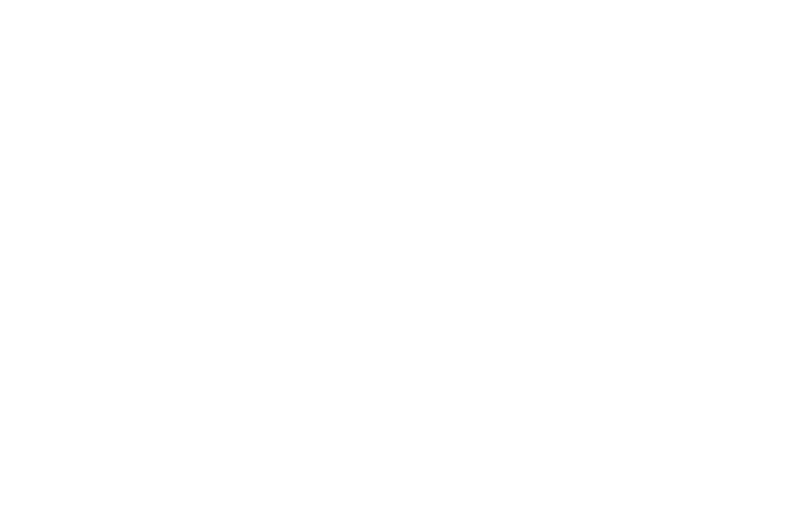
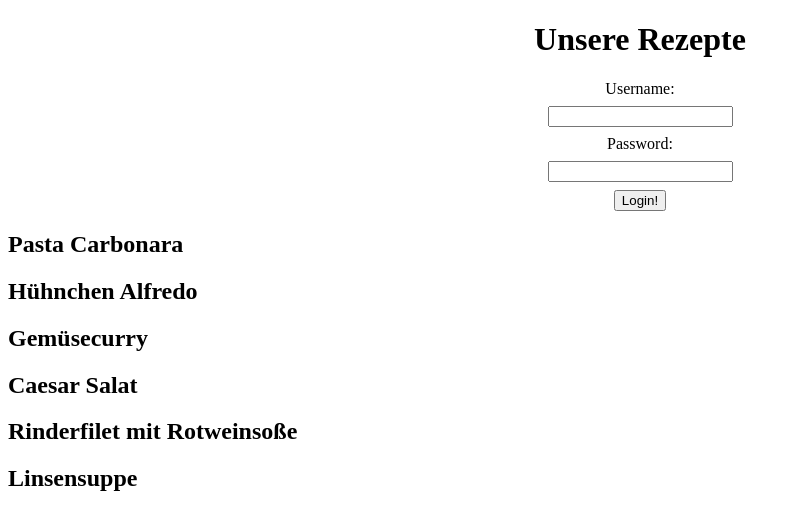
Before and after one commit to MartinKruess/domExercise, a plain HTML site: page index.html in a window 1280 px wide. Shown: the whole page, without its empty margins (0-801 px from the left). Drawn offline with Linux system fonts and the light colour scheme.

Commit message:
form event listener gemacht, arbeiten noch an den rezepten

```diff
--- a/index.html
+++ b/index.html
@@ -4,8 +4,21 @@
   <meta charset="UTF-8">
   <meta name="viewport" content="width=device-width, initial-scale=1.0">
   <title>Document</title>
+  <link rel="stylesheet" href="style.css">
+  <script type="module" src="main.js" defer></script>
 </head>
 <body>
-
+  <main>
+    <h1>Unsere Rezepte</h1>
+    <form>
+      <label for="username">Username:</label>
+      <input type="text" name="username" id="username">
+      <label for="password">Password:</label>
+      <input type="password" name="password" id="password">
+      <button>Login!</button>
+    </form>
+    <!-- Div für karte -->
+    <section></section>
+  </main>
 </body>
 </html>
--- a/main.js
+++ b/main.js
@@ -0,0 +1,44 @@
+import {rezeptDaten} from './rezepte.js';
+import {users} from './users.js';
+
+//Rezepte
+const section = document.querySelector('section');
+
+section.innerHTML = rezeptDaten.map(rezept => {
+    return `
+    <div class="card">
+        <h2>${rezept.name}</h2>
+    </div> `
+}).join('');
+
+
+
+//User
+const form = document.querySelector('form');
+
+form.addEventListener('submit', event => {
+    event.preventDefault();
+    const userInput = event.currentTarget.elements.username.value;
+    const pwInput = event.currentTarget.elements.password.value;
+    let user = {};
+    user = users.find(user => user.username = userInput);
+
+    if(user.password === pwInput){
+        const main = document.querySelector('main');
+        const p = document.createElement('p');
+        p.innerText = `Hallo ${user.username}`;
+        form.innerHTML = `<button id="logout">Logout!</button>`;
+        main.append(p);
+        const button = document.querySelector('#logout');
+        button.addEventListener('click', event => {
+            user = {};
+            form.innerHTML = `
+            <label for="username">Username:</label>
+            <input type="text" name="username" id="username">
+            <label for="password">Password:</label>
+            <input type="password" name="password" id="password">
+            <button>Login!</button>`
+            p.innerText = '';
+        })
+    }
+})
--- /dev/null
+++ b/rezepte.js
@@ -0,0 +1,32 @@
+export const rezeptDaten = [
+    {
+      name: "Pasta Carbonara",
+      zutaten: ["Spaghetti", "Eier", "Parmesan", "Pancetta", "Knoblauch", "Salz", "Pfeffer"],
+      anleitung: "Koche die Spaghetti al dente. Brate die Pancetta mit Knoblauch..."
+    },
+    {
+      name: "Hühnchen Alfredo",
+      zutaten: ["Hähnchenbrust", "Fettuccine-Nudeln", "Sahne", "Parmesan", "Knoblauch", "Butter", "Salz", "Pfeffer"],
+      anleitung: "Brate die Hähnchenbrust. Koche die Nudeln. Mache die Alfredo-Soße..."
+    },
+    {
+      name: "Gemüsecurry",
+      zutaten: ["Gemüse nach Wahl", "Kokosmilch", "Currypaste", "Zwiebeln", "Knoblauch", "Ingwer", "Öl", "Salz"],
+      anleitung: "Brate das Gemüse. Koche die Currypaste mit Zwiebeln, Knoblauch und Ingwer..."
+    },
+    {
+      name: "Caesar Salat",
+      zutaten: ["Römersalat", "Croutons", "Parmesan", "Caesar-Dressing", "Hähnchenbrust (optional)"],
+      anleitung: "Mische den Salat mit Croutons, Parmesan und Dressing. Brate die Hähnchenbrust..."
+    },
+    {
+      name: "Rinderfilet mit Rotweinsoße",
+      zutaten: ["Rinderfilet", "Rotwein", "Schalotten", "Knoblauch", "Butter", "Salz", "Pfeffer"],
+      anleitung: "Brate das Rinderfilet. Koche die Soße aus Rotwein, Schalotten und Knoblauch..."
+    },
+    {
+      name: "Linsensuppe",
+      zutaten: ["Linsen", "Gemüsebrühe", "Karotten", "Sellerie", "Zwiebeln", "Knoblauch", "Gewürze"],
+      anleitung: "Koche die Linsen in Gemüsebrühe. Brate das Gemüse mit Zwiebeln und Knoblauch..."
+    }
+  ];
--- a/style.css
+++ b/style.css
@@ -0,0 +1,11 @@
+h1{
+    text-align: center;
+}
+form{
+    display: flex;
+    align-items: center;
+    flex-direction: column;
+}
+input{
+    margin: 0.5rem;
+}
--- /dev/null
+++ b/users.js
@@ -0,0 +1,10 @@
+export const users = [
+    {
+        username: 'OmaErna',
+        password: '1234'
+    },
+    {
+        username: 'GGGamer',
+        password: '4554'
+    }
+]
```
